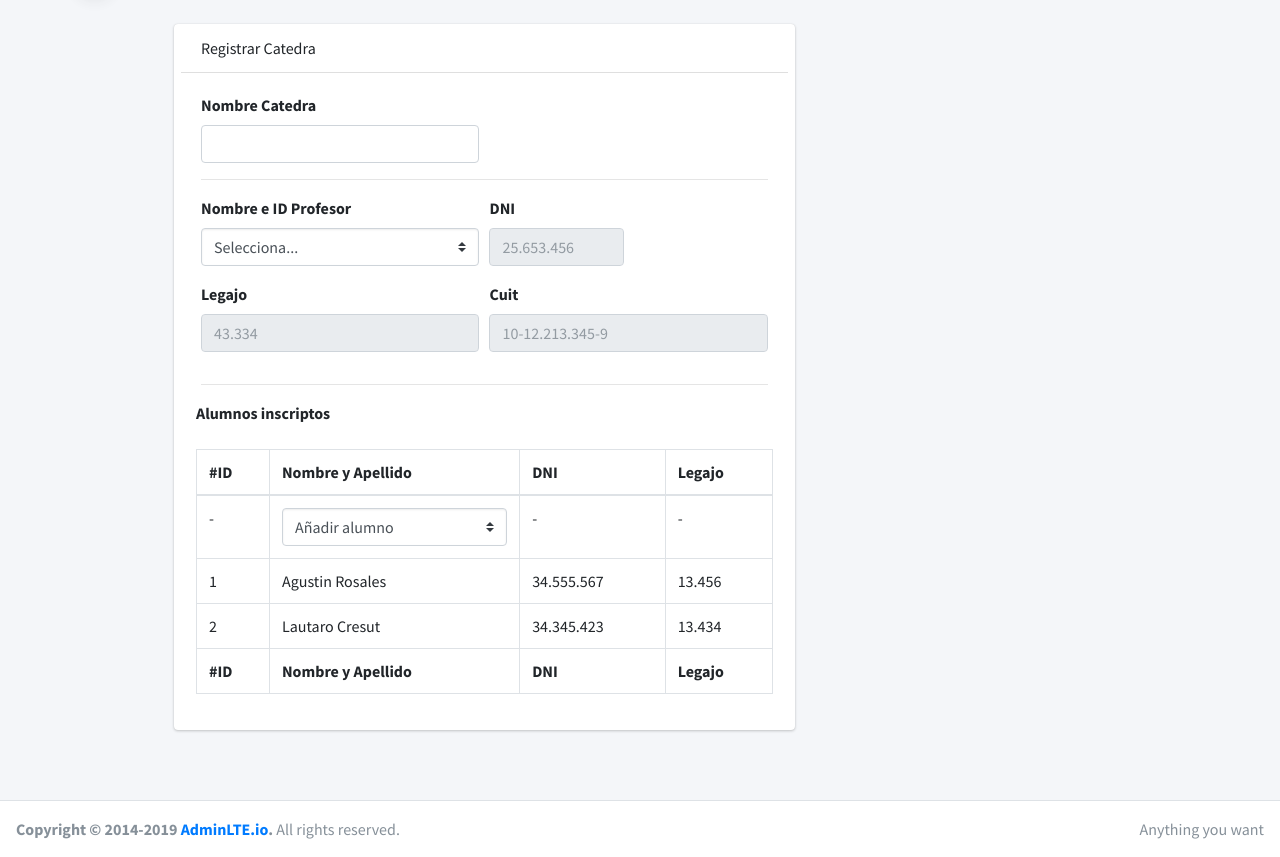
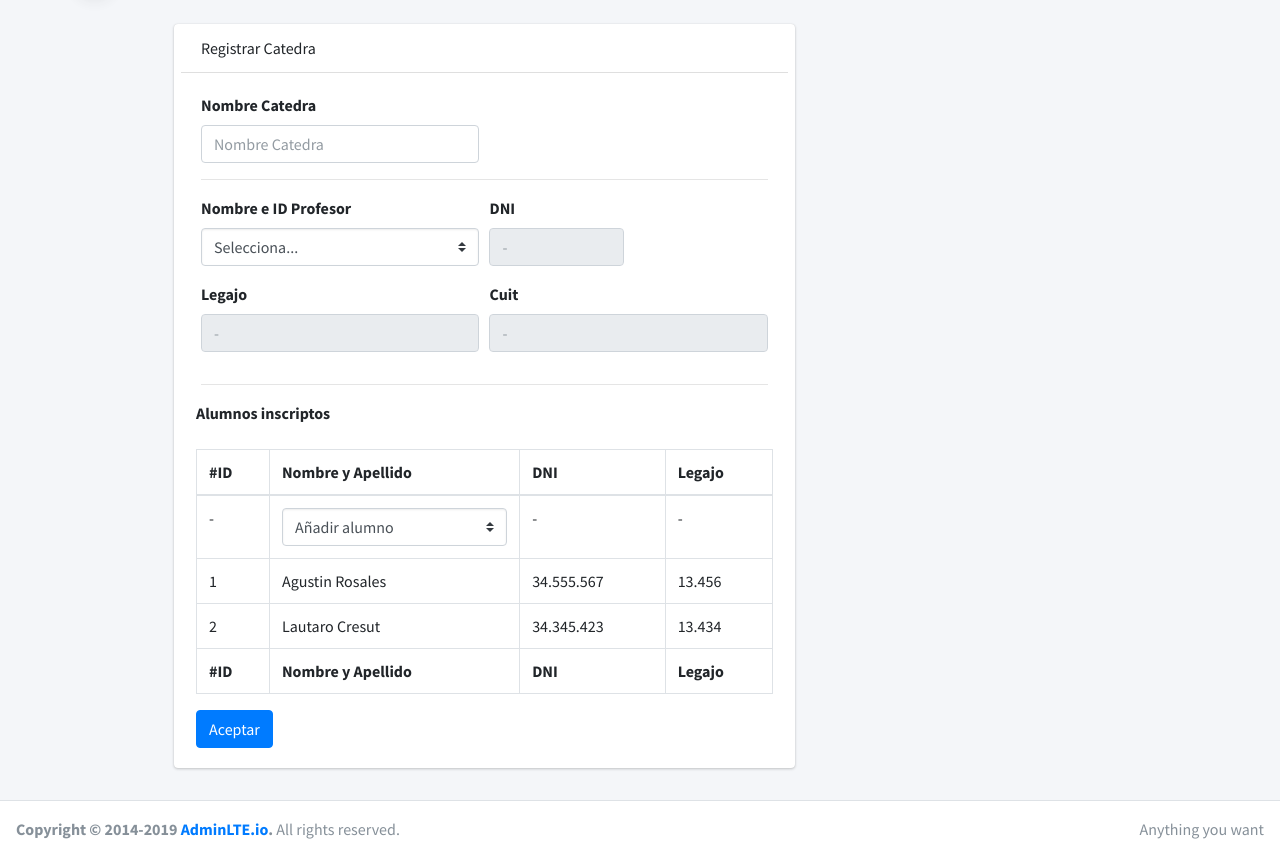
Before and after one commit to AgusR1/ProyectoPHP, a PHP site: page / in a window 1280 px wide. Shown: the part 57-914 px from the top of the page. Run offline with PHP 8.4, Linux system fonts and the light colour scheme; some libraries are stand-ins or nearby versions.

Commit message:
formulario terminado

```diff
--- a/index.php
+++ b/index.php
@@ -60,7 +60,7 @@
               <div class="form-row">
                 <div class="col-6">
                   <label for="validationCustom01">Nombre Catedra</label>
-                  <input type="text" class="form-control" id="validationCustom01" required>
+                  <input type="text" placeholder="Nombre Catedra" class="form-control" id="validationCustom01" required>
                 </div>
               </div>
               <hr>
@@ -76,17 +76,17 @@
                 </div>
                 <div class="form-group col-md-3">
                   <label for="inputEmail4">DNI</label>
-                  <input disabled placeholder="25.653.456" type="text" class="form-control">
+                  <input disabled placeholder="-" type="text" class="form-control">
                 </div>
               </div>
               <div class="form-row">
                 <div class="form-group col-6">
                   <label for="inputEmail4">Legajo</label>
-                  <input disabled placeholder="43.334" type="text" class="form-control">
+                  <input disabled placeholder="-" type="text" class="form-control">
                 </div>
                 <div class="form-group col-6">
                   <label for="inputEmail4">Cuit</label>
-                  <input disabled placeholder="10-12.213.345-9" type="text" class="form-control">
+                  <input disabled placeholder="-" type="text" class="form-control">
                 </div>
               </div>
               <hr>
@@ -141,6 +141,9 @@
                   </table>
                 </div>
               </div>
+              <div class="form-row">
+                <button type="submit" class="btn btn-primary">Aceptar</button>
+              </div>
             </div>
           </div>
         </div>
```
